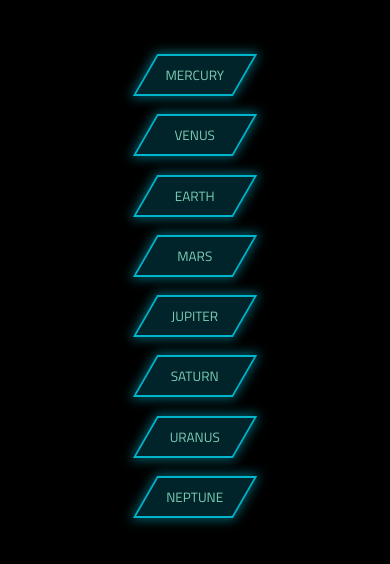
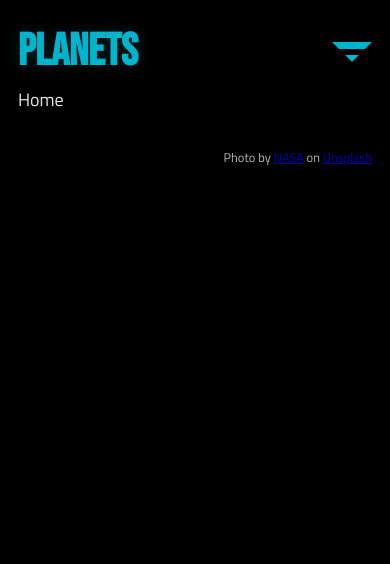
Before and after one commit to edo979/planets-app, a React (Vite) app: page / in a window 390 px wide. Shown: the top 564 px of the page. Built offline with nearby package versions, Linux system fonts and the light colour scheme.

Commit message:
finsih nav toggle

```diff
--- a/src/App.tsx
+++ b/src/App.tsx
@@ -1,8 +1,11 @@
+import { useState } from 'react'
 import { Outlet, Link } from 'react-router-dom'
 import Navigation from './components/Navigation'
 import './scss/style.scss'
 
 function App() {
+  const [toggleNav, setToggleNav] = useState<Boolean>(false)
+
   return (
     <>
       <header>
@@ -10,8 +13,12 @@ function App() {
           <Link to={'/'}>Planets</Link>
         </h1>
         <nav className="navbar">
-          <Navigation />
+          <Navigation isVisible={toggleNav} />
         </nav>
+        <button
+          className="navbar_toggle"
+          onClick={() => setToggleNav((prev) => !prev)}
+        ></button>
       </header>
 
       <Outlet />
--- a/src/components/Navigation.tsx
+++ b/src/components/Navigation.tsx
@@ -2,7 +2,11 @@ import { useEffect } from 'react'
 import { NavLink, useParams } from 'react-router-dom'
 import { getColors } from '../Model'
 
-function Navigation() {
+type Props = {
+  isVisible: Boolean
+}
+
+function Navigation({ isVisible }: Props) {
   const { planet } = useParams()
 
   useEffect(() => {
@@ -13,7 +17,7 @@ function Navigation() {
   }, [planet])
 
   return (
-    <ul className="navbar_list">
+    <ul className={`navbar_list ${isVisible ? 'show' : ''}`}>
       <li className="navbar_item | skew-box b-shadow">
         <NavLink
           to={'/mercury'}
--- a/src/scss/_media-query.scss
+++ b/src/scss/_media-query.scss
@@ -1,8 +1,9 @@
 @media (max-width: 50em) {
   .navbar {
     &_list {
+      display: none;
       position: absolute;
-      z-index: 5;
+      z-index: 2;
       inset: 0 0 auto;
 
       flex-direction: column;
@@ -12,6 +13,10 @@
       background-color: hsl(var(--clr-neutral-100));
       box-shadow: 0 20px 20px hsl(var(--clr-neutral-100), 0.8),
         0 2px 5px hsl(var(--clr-neutral-100));
+
+      &.show {
+        display: flex;
+      }
     }
 
     &_item {
@@ -20,5 +25,10 @@
       margin-inline: auto;
       text-align: center;
     }
+
+    &_toggle {
+      display: block;
+      z-index: 3;
+    }
   }
 }
--- a/src/scss/components/_navbar.scss
+++ b/src/scss/components/_navbar.scss
@@ -26,4 +26,21 @@
     text-transform: uppercase;
     text-decoration: none;
   }
+
+  &_toggle {
+    display: none;
+    padding: 0;
+    border: 20px double transparent;
+    border-top-color: hsl(var(--clr-primary));
+    translate: 0 25%;
+
+    background: none;
+
+    cursor: pointer;
+
+    &:hover,
+    &:focus-visible {
+      border-style: solid;
+    }
+  }
 }
```
